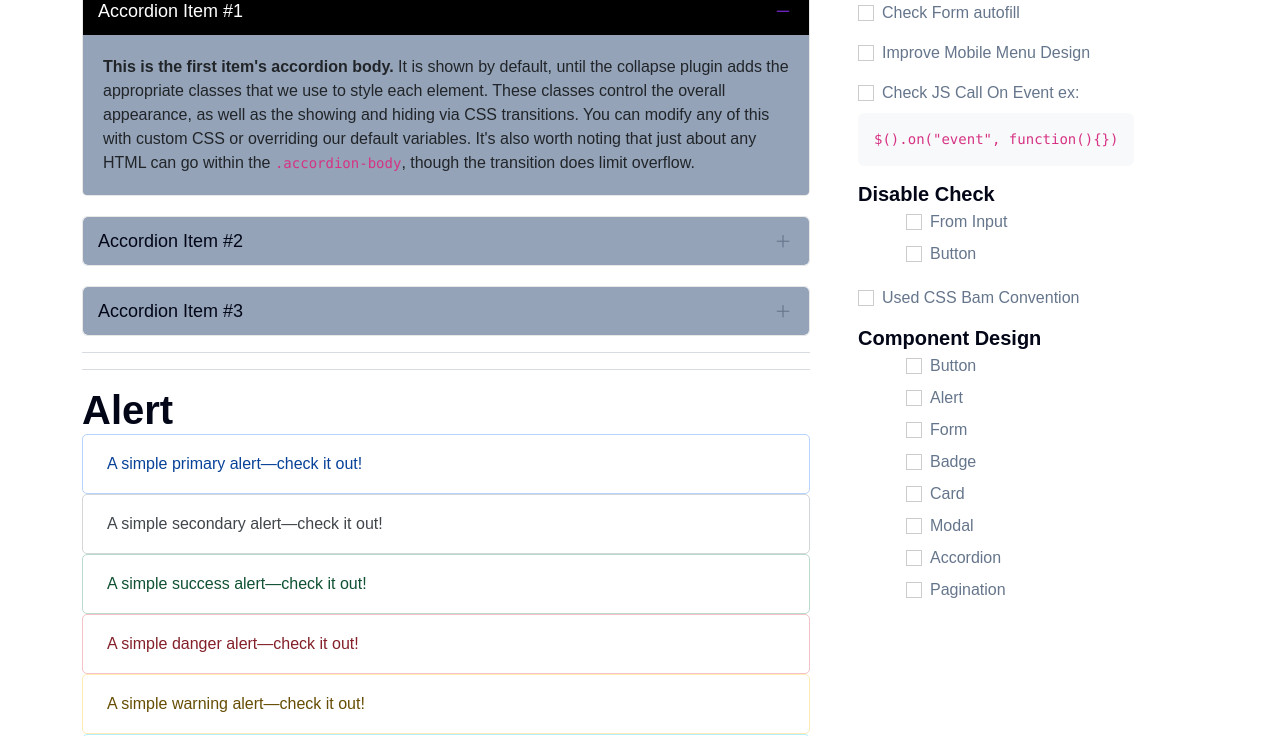
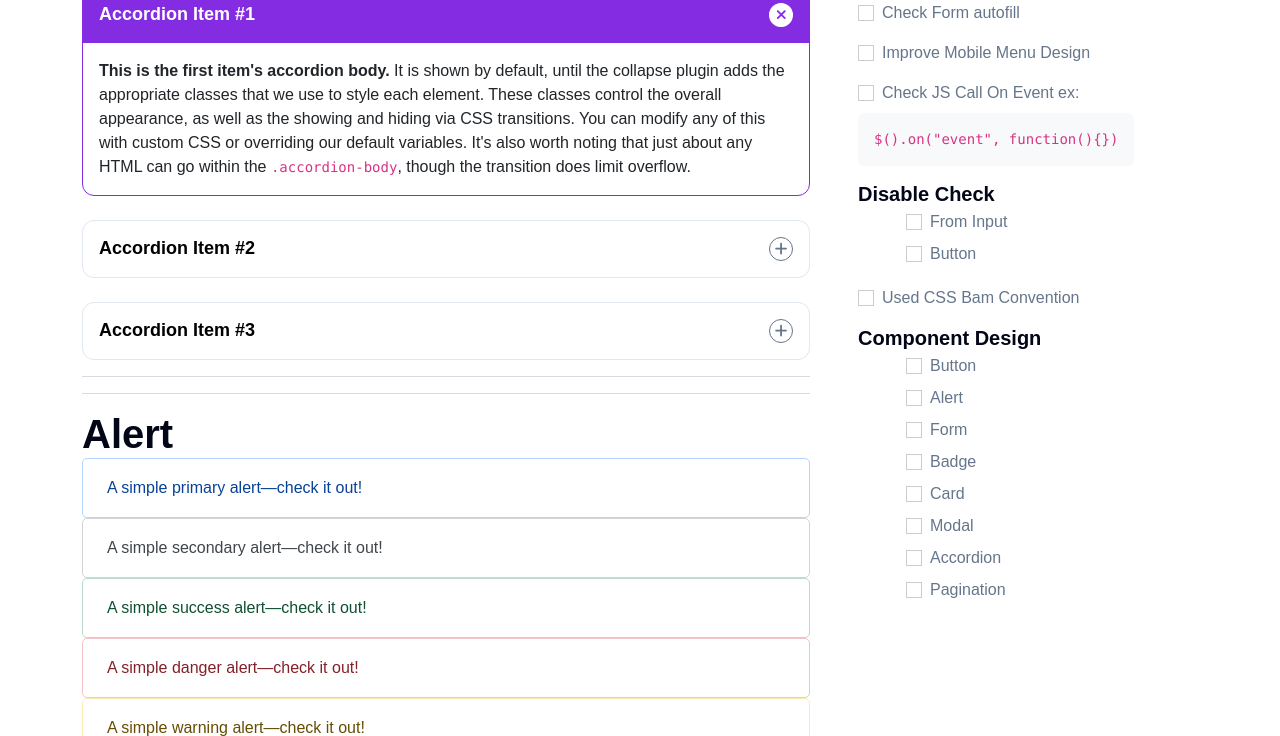
Before and after one commit to afradbhuiyan/html-starterkit, a website: page src/test.html in a window 1280 px wide. Shown: the part 364-1100 px from the top of the page. Drawn offline with Linux system fonts and the light colour scheme.

Commit message:
fix: rearrange accordion sass code

```diff
--- a/src/assets/sass/abstracts/_global.scss
+++ b/src/assets/sass/abstracts/_global.scss
@@ -25,7 +25,7 @@
     font-size: rem(20px);
     font-weight: 500;
     line-height: 140%;
-    color: hsl(var(--light));
+    color: hsl(var(--white));
 
     @include lg-screen {
       font-size: rem(18px);
--- a/src/assets/sass/components/_accordion.scss
+++ b/src/assets/sass/components/_accordion.scss
@@ -1,93 +1,87 @@
-/* =========================== Accordion Css start ============================= */
+/* ========================= Accordion CSS Start ============================= */
 .custom--accordion {
   .accordion-item {
-    border: 1px solid hsl(var(--black) / 0.09);
-    background-color: transparent !important;
-    border-radius: 5px;
-    overflow: hidden;
+    border-radius: 12px !important;
+    border: 1px solid hsl(var(--border-color));
+
+    &:not(:has(.accordion-button.collapsed)) {
+      border-color: hsl(var(--base));
+    }
 
     &:not(:last-child) {
-      margin-bottom: 20px;
+      margin-bottom: 24px;
     }
   }
 
-  .accordion-header {
-    line-height: 1;
-  }
-
   .accordion-body {
-    padding: 20px;
-    background-color: hsl(var(--section-bg));
-
-    .text {
-      max-width: 60%;
-
-      @include msm-screen {
-        max-width: 100%;
-      }
-    }
-  }
-
-  &:first-of-type .accordion-button.collapsed {
-    border-radius: 5px;
-  }
-
-  &:last-of-type .accordion-button.collapsed {
-    border-radius: 5px;
+    padding: 16px;
   }
 
   .accordion-button {
-    background-color: hsl(var(--section-bg));
-    color: var(--heading-color);
     font-size: rem(18px);
-    padding: 15px;
+    font-weight: 700;
+    line-height: 120%;
+    padding: 16px;
+    color: hsl(var(--black));
+    background-color: transparent;
+    border-radius: 10px 10px 0px 0px !important;
+    gap: 8px;
 
     @include msm-screen {
-      padding: 13px;
-      padding-right: 30px;
+      font-size: rem(16px);
     }
 
     &::after {
+      --size: 24px;
+      content: '\2b';
+      width: var(--size);
+      height: var(--size);
+      border-radius: 50%;
+      display: inline-flex;
+      align-items: center;
+      justify-content: center;
+      color: hsl(var(--body-color));
+      border: 1px solid hsl(var(--body-color));
       background-image: none;
+      font-family: 'Font Awesome 6 Free';
+      font-size: calc(var(--size) * 0.6);
+      font-weight: 900;
+
+      @include msm-screen {
+        --size: 20px;
+      }
+    }
+
+    &:not(.collapsed) {
+      box-shadow: none;
+      color: hsl(var(--white));
+      background-color: hsl(var(--base));
+
+      &::after {
+        color: hsl(var(--base));
+        border-color: hsl(var(--white));
+        background-color: hsl(var(--white));
+        transform: rotate(45deg);
+      }
     }
 
     &:focus {
       box-shadow: none;
     }
+  }
 
-    &:not(.collapsed) {
-      color: hsl(var(--white));
-      background-color: hsl(var(--black)) !important;
-      box-shadow: none;
+  .accordion-text {
+    font-size: rem(16px);
+    font-weight: 400;
+    line-height: 150%;
+    color: hsl(var(--gray));
+    padding-top: 16px;
+    border-top: 1px solid hsl(var(--white) / 0.15);
 
-      &::after {
-        background-image: none;
-        color: hsl(var(--base));
-      }
-    }
-
-    &[aria-expanded='true'],
-    &[aria-expanded='false'] {
-      &::after {
-        font-family: 'Line Awesome Free';
-        font-weight: 900;
-        content: '\f068';
-        display: inline-block;
-        position: absolute;
-        top: 50%;
-          transform: translateY(-50%);
-        right: 15px;
-        height: unset;
-      }
-    }
-
-    &[aria-expanded='false'] {
-      &::after {
-        content: '\f067';
-        color: hsl(var(--body-color));
-      }
+    @include msm-screen {
+      font-size: rem(14px);
     }
   }
 }
 
-/* ================================= Accordion Css End =========================== */
+/* ========================= Accordion CSS End =============================== */
--- a/src/assets/sass/components/_index.scss
+++ b/src/assets/sass/components/_index.scss
@@ -1,5 +1,9 @@
 // accordion
 @import "accordion";
+//alert
+@import "alert";
+//badge
+@import "badge";
 //button
 @import "button";
 //card
@@ -14,7 +18,3 @@
 @import "table";
 // //tab
 // @import "tab";
-//badge
-@import "badge";
-//alert
-@import "alert";
```
Also changed, not shown: src/assets/css/main.css.
